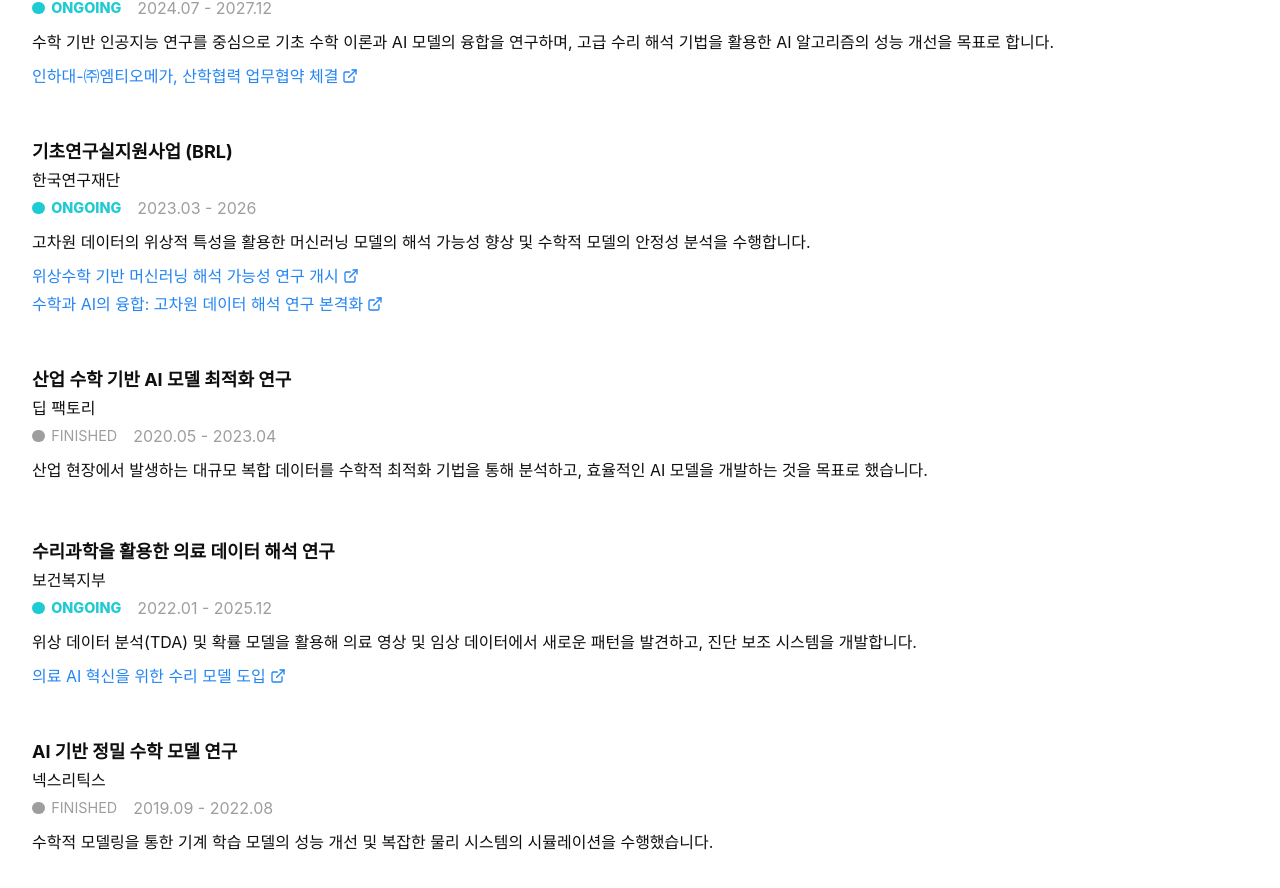
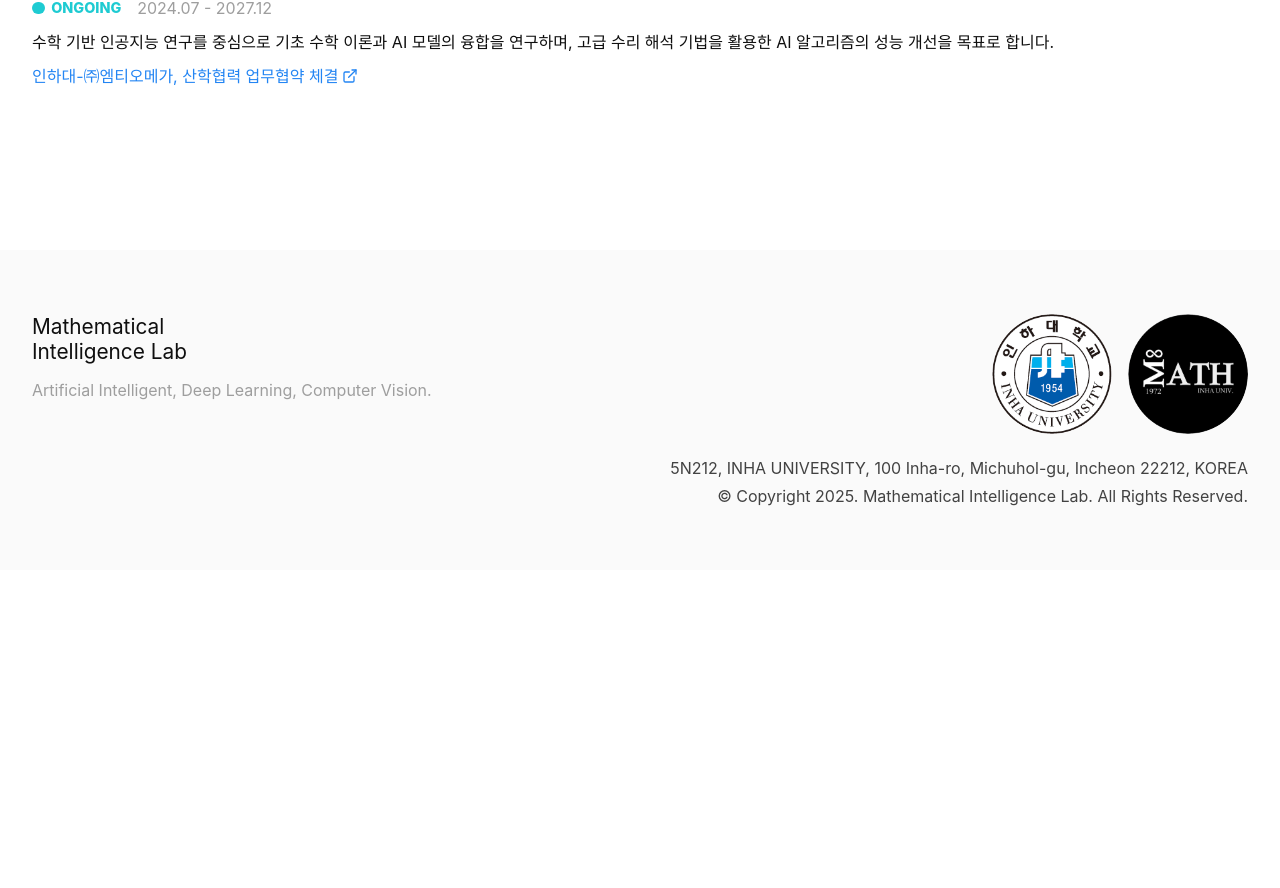
Before and after one commit to yooshnn/yshyun-lab, a Next.js app: page /project in a window 1280 px wide. Shown: the part 640-1528 px from the top of the page. After the commit the page ends 1210 px from the top, so only its background shows below. Built offline with nearby package versions, Linux system fonts and the light colour scheme.

Commit message:
feat(project): add no-result handler

```diff
--- a/src/app/project/dummy.ts
+++ b/src/app/project/dummy.ts
@@ -25,59 +25,59 @@ export const data: { data: Data[] } = {
         },
       ],
     },
-    {
-      uid: 2,
-      title: '기초연구실지원사업 (BRL)',
-      organization: '한국연구재단',
-      ongoing: 1,
-      period: '2023.03 - 2026',
-      information:
-        '고차원 데이터의 위상적 특성을 활용한 머신러닝 모델의 해석 가능성 향상 및 수학적 모델의 안정성 분석을 수행합니다.',
-      article: [
-        {
-          title: '위상수학 기반 머신러닝 해석 가능성 연구 개시',
-          url: 'https://nrf.re.kr/',
-        },
-        {
-          title: '수학과 AI의 융합: 고차원 데이터 해석 연구 본격화',
-          url: 'https://news.example.com/article/brl-research',
-        },
-      ],
-    },
-    {
-      uid: 3,
-      title: '산업 수학 기반 AI 모델 최적화 연구',
-      organization: '딥 팩토리',
-      ongoing: 0,
-      period: '2020.05 - 2023.04',
-      information:
-        '산업 현장에서 발생하는 대규모 복합 데이터를 수학적 최적화 기법을 통해 분석하고, 효율적인 AI 모델을 개발하는 것을 목표로 했습니다.',
-      article: [],
-    },
-    {
-      uid: 4,
-      title: '수리과학을 활용한 의료 데이터 해석 연구',
-      organization: '보건복지부',
-      ongoing: 1,
-      period: '2022.01 - 2025.12',
-      information:
-        '위상 데이터 분석(TDA) 및 확률 모델을 활용해 의료 영상 및 임상 데이터에서 새로운 패턴을 발견하고, 진단 보조 시스템을 개발합니다.',
-      article: [
-        {
-          title: '의료 AI 혁신을 위한 수리 모델 도입',
-          url: 'https://mohw.go.kr/',
-        },
-      ],
-    },
-    {
-      uid: 5,
-      title: 'AI 기반 정밀 수학 모델 연구',
-      organization: '넥스리틱스',
-      ongoing: 0,
-      period: '2019.09 - 2022.08',
-      information:
-        '수학적 모델링을 통한 기계 학습 모델의 성능 개선 및 복잡한 물리 시스템의 시뮬레이션을 수행했습니다.',
-      article: [],
-    },
+    // {
+    //   uid: 2,
+    //   title: '기초연구실지원사업 (BRL)',
+    //   organization: '한국연구재단',
+    //   ongoing: 1,
+    //   period: '2023.03 - 2026',
+    //   information:
+    //     '고차원 데이터의 위상적 특성을 활용한 머신러닝 모델의 해석 가능성 향상 및 수학적 모델의 안정성 분석을 수행합니다.',
+    //   article: [
+    //     {
+    //       title: '위상수학 기반 머신러닝 해석 가능성 연구 개시',
+    //       url: 'https://nrf.re.kr/',
+    //     },
+    //     {
+    //       title: '수학과 AI의 융합: 고차원 데이터 해석 연구 본격화',
+    //       url: 'https://news.example.com/article/brl-research',
+    //     },
+    //   ],
+    // },
+    // {
+    //   uid: 3,
+    //   title: '산업 수학 기반 AI 모델 최적화 연구',
+    //   organization: '딥 팩토리',
+    //   ongoing: 0,
+    //   period: '2020.05 - 2023.04',
+    //   information:
+    //     '산업 현장에서 발생하는 대규모 복합 데이터를 수학적 최적화 기법을 통해 분석하고, 효율적인 AI 모델을 개발하는 것을 목표로 했습니다.',
+    //   article: [],
+    // },
+    // {
+    //   uid: 4,
+    //   title: '수리과학을 활용한 의료 데이터 해석 연구',
+    //   organization: '보건복지부',
+    //   ongoing: 1,
+    //   period: '2022.01 - 2025.12',
+    //   information:
+    //     '위상 데이터 분석(TDA) 및 확률 모델을 활용해 의료 영상 및 임상 데이터에서 새로운 패턴을 발견하고, 진단 보조 시스템을 개발합니다.',
+    //   article: [
+    //     {
+    //       title: '의료 AI 혁신을 위한 수리 모델 도입',
+    //       url: 'https://mohw.go.kr/',
+    //     },
+    //   ],
+    // },
+    // {
+    //   uid: 5,
+    //   title: 'AI 기반 정밀 수학 모델 연구',
+    //   organization: '넥스리틱스',
+    //   ongoing: 0,
+    //   period: '2019.09 - 2022.08',
+    //   information:
+    //     '수학적 모델링을 통한 기계 학습 모델의 성능 개선 및 복잡한 물리 시스템의 시뮬레이션을 수행했습니다.',
+    //   article: [],
+    // },
   ],
 };
--- a/src/app/project/page.tsx
+++ b/src/app/project/page.tsx
@@ -1,4 +1,5 @@
-import { NavToggle, NavToggles, PageTitle, Wrapper } from '@/components';
+import { RefreshCwIcon } from 'lucide-react';
+import { Link, NavToggle, NavToggles, PageTitle, Wrapper } from '@/components';
 import { Project, Projects } from '@/components/pages/project/project';
 import { data } from './dummy';
 
@@ -8,19 +9,37 @@ interface Props {
   };
 }
 
+interface TProject {
+  uid: number;
+  title: string;
+  organization: string;
+  ongoing: number;
+  period: string;
+  information: string;
+  article: { title: string; url: string }[];
+}
+
 export default async function Page({ searchParams }: Props) {
-  const getProjects = () => {
+  const projects = (() => {
     const { filter } = searchParams;
 
     if (filter === 'ongoing') return data.data.filter((i) => i.ongoing);
     if (filter === 'finished') return data.data.filter((i) => !i.ongoing);
     return data.data;
-  };
+  })();
 
   return (
     <>
       <PageTitle title="Project" subtitle="" />
       <Wrapper>
+        <NavComponent />
+        <ProjectsComponent projects={projects} />
+      </Wrapper>
+    </>
+  );
+}
+
+const NavComponent = () => (
   <NavToggles>
     <NavToggle
       url="/project?filter=all"
@@ -42,17 +61,20 @@ export default async function Page({ searchParams }: Props) {
       value="finished"
     />
   </NavToggles>
+);
+
+const ProjectsComponent = ({ projects }: { projects: TProject[] }) => (
   <Projects>
-          {getProjects().map(
-            ({
-              uid,
-              title,
-              organization,
-              ongoing,
-              period,
-              information,
-              article,
-            }) => (
+    {projects.length === 0 && (
+      <div>
+        <span>No matching items were found.</span>&nbsp;
+        <Link icon={RefreshCwIcon} href="/project">
+          reset filters
+        </Link>
+      </div>
+    )}
+    {projects.map(
+      ({ uid, title, organization, ongoing, period, information, article }) => (
         <Project
           key={`project:${uid}`}
           title={title}
@@ -65,7 +87,4 @@ export default async function Page({ searchParams }: Props) {
       )
     )}
   </Projects>
-      </Wrapper>
-    </>
 );
-}
```
Lines whose indentation alone changed are shown as unchanged.
